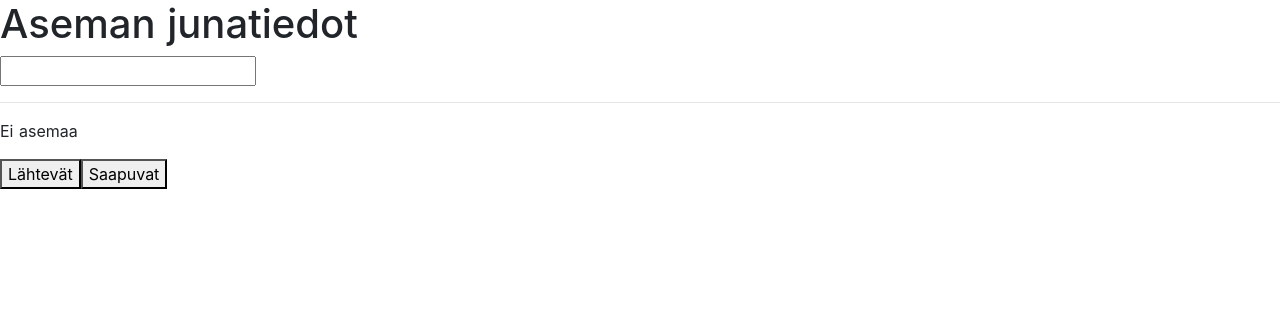
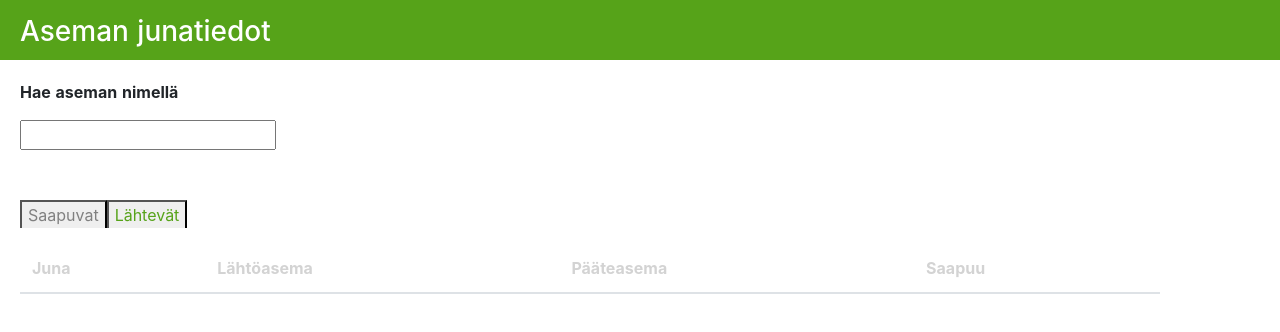
Before and after one commit to jakahann/traintables, a Nuxt app: page / in a window 1280 px wide. Shown: the top 332 px of the page. Built offline with nearby package versions, Linux system fonts and the light colour scheme; no server answers.

Commit message:
tulostus lähtö+tulo, ulkoasua

```diff
--- a/layouts/default.vue
+++ b/layouts/default.vue
@@ -1,5 +1,6 @@
 <template>
   <div>
+    <div class="header"><h3>Aseman junatiedot</h3></div>
     <nuxt/>
   </div>
 </template>
@@ -19,6 +20,22 @@ html {
   box-sizing: border-box;
 }
 
+.header {
+  background-color: #56A319;
+  width: 100%;
+  height: 60px;
+  align-items: center;
+  box-sizing: border-box;
+  content: left;
+  color: white;
+
+}
+.header h3 {
+  position: relative;
+  top: 25%;
+  left: 20px;
+
+}
 *,
 *:before,
 *:after {
--- a/nuxt.config.js
+++ b/nuxt.config.js
@@ -51,6 +51,13 @@ module.exports = {
   axios: {
     // See https://github.com/nuxt-community/axios-module#options
   },
+  env: {
+      baseUrl:'https://rata.digitraffic.fi/api/v1/live-trains/station/',
+      // DEPARTURE: "?departing_trains=50&include_nonstopping=false&departed_trains=0&arriving_trains=0&arrived_trains=0",
+      // ARRIVAL: "?departing_trains=0&include_nonstopping=false&departed_trains=0&arriving_trains=50&arrived_trains=0"
+      TESTING: "?arrived_trains=0&arriving_trains=0&departed_trains=5&departing_trains=0&include_nonstopping=false"
+
+  },
 
   /*
   ** Build configuration
--- a/pages/index.vue
+++ b/pages/index.vue
@@ -1,97 +1,153 @@
 <template>
-  <div>
-    <h1>Aseman junatiedot</h1>
+  <div class="container">
+    <p><b>Hae aseman nimellä</b></p>
     <input type="text" v-on:input="getShort">
-    <hr>
-    <p>{{ station }}</p>
-    <span>
-      <button v-on:click="getButton" value="Lähtee">Lähtevät</button>
-      <button v-on:click="getButton" value="Saapuu">Saapuvat</button></span>
-    <b-table striped hover :items="items"></b-table>
+    <br>
+    <div>
+      <button class="selected" v-on:click="getButton" value="ARRIVAL">Saapuvat</button>
+      <button v-on:click="getButton" value="DEPARTURE">Lähtevät</button>
+      <p> {{ getTables }}</p>
+    </div>
+    <b-table class="table" v-if="way == 'ARRIVAL'"
+             striped
+             hover
+             :items="items"
+             :fields="arrival"
+             :sort-by.sync="sortArr"
+             :sort-desc.sync="sortDesc"></b-table>
+    <b-table class="table" v-else
+             striped
+             hover
+             :items="items"
+             :fields="departure"
+             :sort-by.sync="sortDep"
+             :sort-desc.sync="sortDesc"></b-table>
+
   </div>
+
 </template>
 
 <script>
 import Logo from "~/components/Logo.vue";
-const testi = [];
-
+import moment from "moment";
 export default {
   data() {
     return {
+      sortArr: "Saapuu",
+      sortDep: "Lähtee",
+      sortDesc: false,
+      arrival: [
+        {key: "Juna"}, {key: "Lähtöasema"}, {key: "Pääteasema"}, {key: "Saapuu"}],
+      departure: [{key: "Juna"}, {key: "Lähtöasema"}, {key: "Pääteasema"}, { key: "Lähtee"}],
       station: "Ei asemaa",
       stationCodes: new Object(),
-      items: testi,
-      suunta: "Lähtee"
-    };
+      items: [],
+      testi: true,
+      way: 'ARRIVAL',
+      table: null
+
+    }
+  },
+  computed: {
+
+    traffic: function() {
+      if (this.way == "ARRIVAL") return process.env.TESTING
+      else return process.env.TESTING
+    },
+
+    getTables: function() {
+      this.$axios.get(process.env.baseUrl + this.station + this.traffic)
+      .then(resp => {
+         let passangerTrains = []
+         for (let train of resp.data) {
+           if (this.isPassangerTrain(train)) passangerTrains.push(train)
+         }
+         this.items = []
+         this.fillTable(this.station, passangerTrains, this.way)
+         console.log(this.items)
+
+        })
+      .catch(err => console.log(err))
+    }
+
+
   },
   methods: {
-    getButton() {},
+    getButton(event) {
+      let a = event.target.value
+      this.way = a
+    },
+
     getShort(event) {
-      let a = this.stationCodes[event.target.value];
-      console.log(a);
-      if (a == undefined)  {
-        this.station = "Ei asemaa"
-        this.items = []
+      let a = this.stationCodes[event.target.value.toLowerCase()];
+      if (a == undefined) {
+        this.station = "Ei asemaa";
+        this.items = [];
       }
       if (a != undefined) {
-        this.station = event.target.value
-        this.getTraffic(a);
+        this.station = a;
       }
     },
     getLong(short) {
+      for (let key in this.stationCodes) {
+        let long = key;
+        let shortCode = this.stationCodes[key];
+        if (short == shortCode) return long;
+      }
+    },
+    isPassangerTrain(train) {
+      if  (train != "Shunting" && train != "Cargo" && train != "Locomotive" && train != "On-track machines") return true
+    },
 
-      for (let key in this.stationCodes){
-        let long = key
-        let shortCode = this.stationCodes[key]
-        // console.log(long)
-        if (short == shortCode) return long
-      }
-
+    setTime(schedule) {
+      let sched = moment(schedule).format("HH:mm")
+      return sched
 
     },
-//https://rata.digitraffic.fi/api/v1/live-trains/station/KOK
-//?departing_trains=50&include_nonstopping=false&departed_trains=0&arriving_trains=0&arrived_trains=0
-    getTraffic(station) {
-      this.$axios
-        .get(
-          "https://rata.digitraffic.fi/api/v1/live-trains/station/" + station +
-          "?departing_trains=50&include_nonstopping=false&departed_trains=0&arriving_trains=0&arrived_trains=0"
-        )
-        .then(resp => {
-          this.items = []
-          for (let train of resp.data) {
+    fillTable(station, stationData, way){
+       for (let train of stationData) {
+            let tableLen = train.timeTableRows.length;
+            var time = "NaN";
+            for (let stop of train.timeTableRows) {
+              if (stop.stationShortCode == station && stop.type == way) {
+                time = this.setTime(stop.scheduledTime);
+              }
+            }
+              if (this.isPassangerTrain(train.trainCategory) ){
+                console.log(train)
+                if (this.way == "ARRIVAL")
+                {
+              this.items.push(
+                {
+                Juna: train.trainType + train.trainNumber,
+                Lähtöasema: this.getLong(train.timeTableRows[0].stationShortCode),
+                Pääteasema: this.getLong(train.timeTableRows[tableLen - 1].stationShortCode),
+                Saapuu: time
+              })
 
-            let tableLen = train.timeTableRows.length
-            var deparTime = "NaN";
-            console.log("ASEMA: " + station)
-            for (let stop of train.timeTableRows) {
-              if (stop.stationShortCode == station && stop.type == "DEPARTURE"){
-                console.log("apla")
-                deparTime = stop.scheduledTime
+              } else {
+                this.items.push(
+                {
+                Juna: train.trainType + train.trainNumber,
+                Lähtöasema: this.getLong(train.timeTableRows[0].stationShortCode),
+                Pääteasema: this.getLong(train.timeTableRows[tableLen - 1].stationShortCode),
+                Lähtee: time
+              })
               }
+            }
+            }
 
-            }
-            // console.log("PITUUS: " + tableLen)
-            if (train.trainCategory != "Shunting" && train.trainCategory != "Cargo"  && train.trainCategory != "Locomotive") {
-            this.items.push({
-              Juna: train.trainType + train.trainNumber,
-              Lähtöasema: this.getLong(train.timeTableRows[0].stationShortCode),
-              Pääteasema: this.getLong(train.timeTableRows[tableLen - 1].stationShortCode),
-              Saapuu: deparTime
-            });
-            }
-          }
-        })
-        .catch(err => console.log(err));
     }
+
   },
   created() {
     this.$axios
       .get("https://rata.digitraffic.fi/api/v1/metadata/stations")
       .then(stations => {
         for (let station of stations.data) {
+          let nameLower = (station.stationName.split(" ")[0]).toLowerCase()
           if (station.passengerTraffic == true) {
-            this.stationCodes[station.stationName.split(" ")[0]] =
+            this.stationCodes[nameLower] =
               station.stationShortCode;
           }
         }
@@ -102,11 +158,36 @@ export default {
 
 <style>
 .container {
-  min-height: 100vh;
+  margin-left: 20px;
+  margin-top: 20px;
+  padding: 0;
+  /* min-height: 100vh;
   display: flex;
   justify-content: center;
   align-items: center;
   text-align: center;
+  margin-left: 20px; */
+}
+.table th{
+  border-top: 0px;
+}
+
+thead {
+  color: lightgray;
+}
+
+thead th {
+  border-top: 0px;
+}
+
+button {
+  border-bottom: 0;
+  margin-top: 50px;
+  color: #56A319
+}
+
+.selected {
+  color: gray;
 }
 
 .title {
```
Also changed, not shown: package.json (+5 -5 lines), 1 other file (tests, documents, lock files or other folders).
